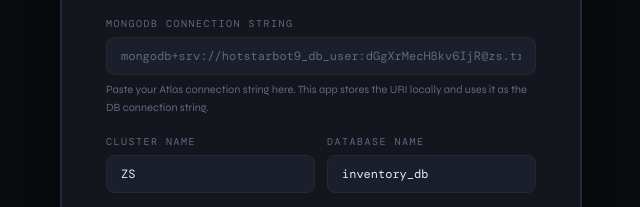
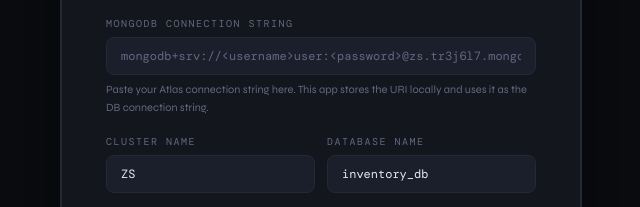
Before and after one commit to Hop1924/inventory_management.github.io, a website: page inventory_management.html in a window 1280 px wide. Shown: the part 362-569 px from the top of the page, 319-959 px from the left. Drawn offline with nearby package versions, Linux system fonts and the light colour scheme.

Commit message:
Update inventory_management.html

```diff
--- a/inventory_management.html
+++ b/inventory_management.html
@@ -176,7 +176,7 @@
 
     <div class="setup-section">
       <label class="setup-label">MongoDB Connection String</label>
-      <input class="setup-input" id="cfg-conn" placeholder="mongodb+srv://hotstarbot9_db_user:dGgXrMecH8kv6IjR@zs.tr3j6l7.mongodb.net/" />
+      <input class="setup-input" id="cfg-conn" placeholder="mongodb+srv://<username>user:<password>@zs.tr3j6l7.mongodb.net/" />
       <div class="setup-help">Paste your Atlas connection string here. This app stores the URI locally and uses it as the DB connection string.</div>
     </div>
     <div class="setup-2col">
```
